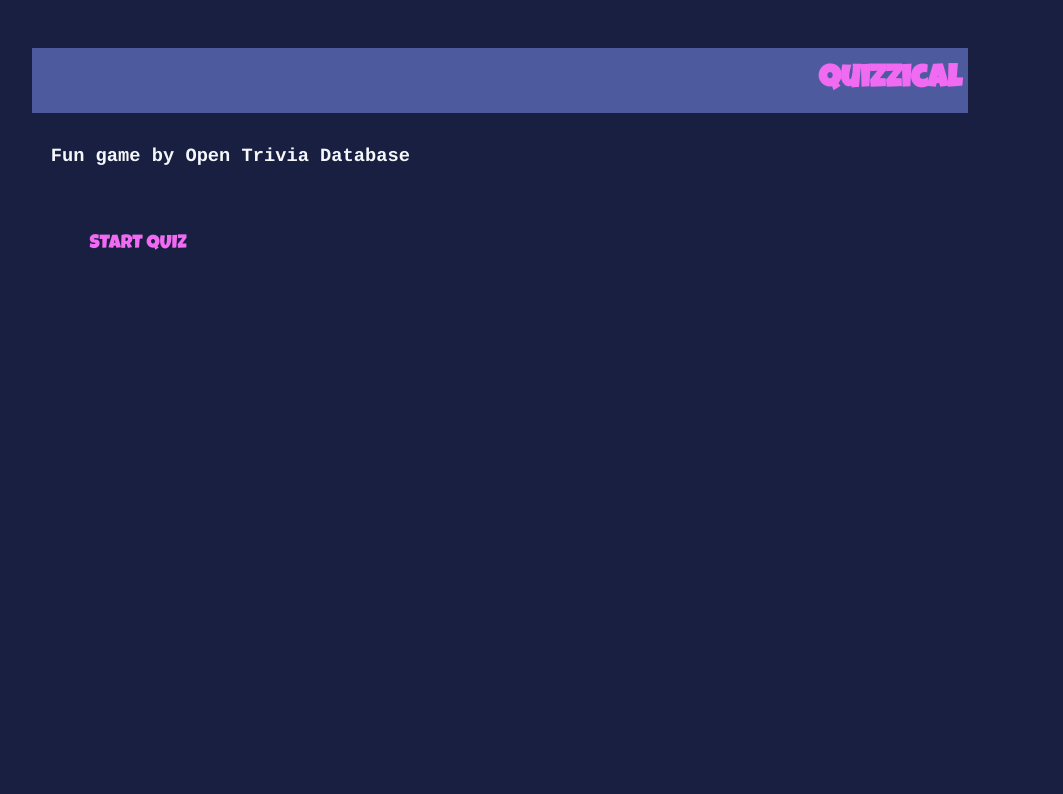
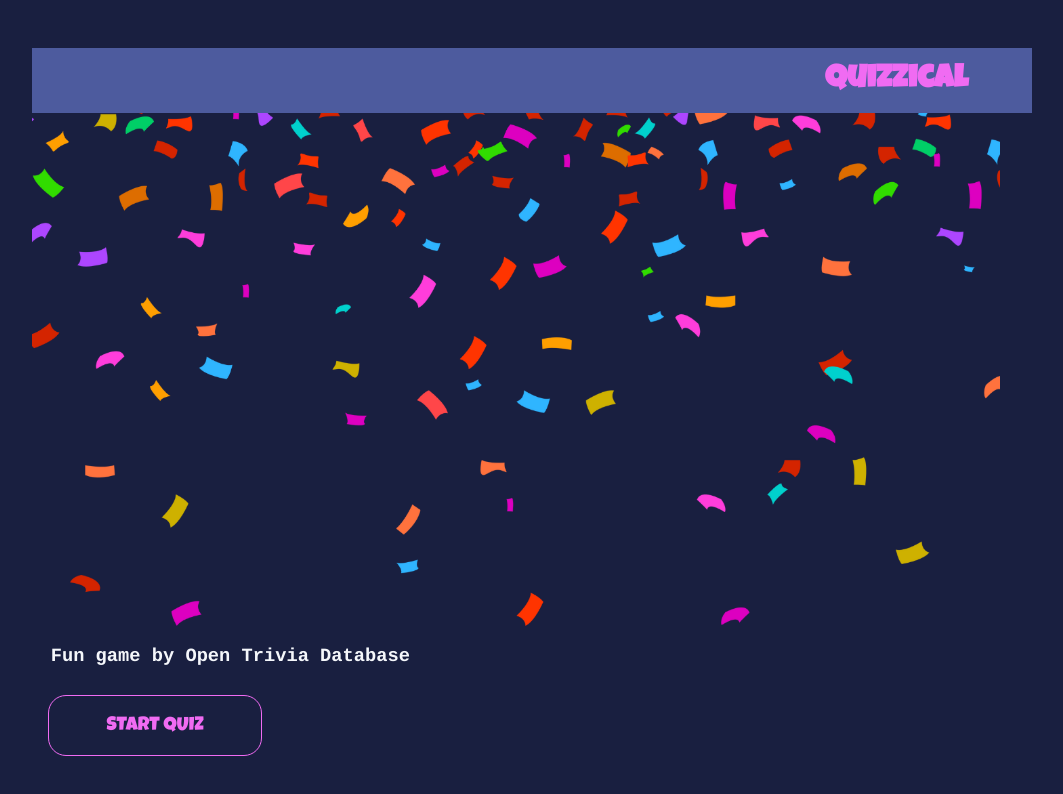
Before and after one commit to agnesnora/quizzical, a React (Vite) app: page / in a window 1280 px wide. Shown: the top 794 px of the page, without its empty margins (108-1171 px from the left). Built offline with nearby package versions, Linux system fonts and the light colour scheme; a web font is replaced by a local one.

Commit message:
styling colors

```diff
--- a/src/App.css
+++ b/src/App.css
@@ -31,8 +31,13 @@ body {
 
 .start--page {
   text-align: right;
-  margin-top: 2em;
+  padding-top: 3em;
+  /* margin-top: 2em; */
   margin-right: 2em;
+  background-image: url("/confetti.png");
+  background-size: cover;
+  background-repeat: no-repeat;
+  height: 70vh;
 }
 
 .start--page > h3 {
@@ -40,8 +45,8 @@ body {
   font-family: "Cousine", monospace;
   text-align: left;
   margin-left: 1em;
-  margin-top: 0;
-  width: 50%;
+  margin-top: 60%;
+  width: 70%;
 }
 
 .start--page > p {
@@ -83,10 +88,13 @@ button {
 }
 button:hover {
   background-color: #f1a2f2;
-  color: #f1a2f2;
+  color: #4d5b9e;
 }
 .start--btn > button {
-  border-radius: 0;
+  border: 1px solid #f06bf2;
+  border-radius: 18px;
+  background-color: transparent;
+  margin-right: 1.5rem;
   color: #f06bf2;
   font-weight: 400;
   text-transform: uppercase;
@@ -97,7 +105,7 @@ button:hover {
   cursor: pointer;
 }
 .start--btn > button:hover {
-  background-color: #dcf230;
+  background-color: #4d5b9e;
 }
 
 .answer--container > button:hover {
@@ -153,13 +161,14 @@ button:hover {
 
 .logo {
   text-align: right;
-  margin-right: 2em;
+  margin-right: 0;
   margin-top: 0;
+  margin-bottom: 0;
   color: #f06bf2;
   background-color: #4d5b9e;
   display: block;
   font-family: "Luckiest Guy", cursive;
-  padding: 0.5em 0.2em;
+  padding: 0.5em 2em;
 }
 hr {
   color: var(--secondary-color);
@@ -190,7 +199,9 @@ hr {
 }
 
 .playAgain--container > button:hover {
-  background-color: #191f40;
+  background-color: #f1a2f2;
+  font-size: 1em;
+  color: #293264;
 }
 .check--btn {
   text-align: center;
@@ -282,5 +293,10 @@ select {
     background-color: #191f40;
     border: 1px solid #f06bf2;
     border-radius: 18px;
+    margin-left: 1rem;
+    margin-top: 0.5em;
+  }
+  .start--page > h3 {
+    margin-top: 50%;
   }
 }
```
Also changed, not shown: public/confetti.png (added).
